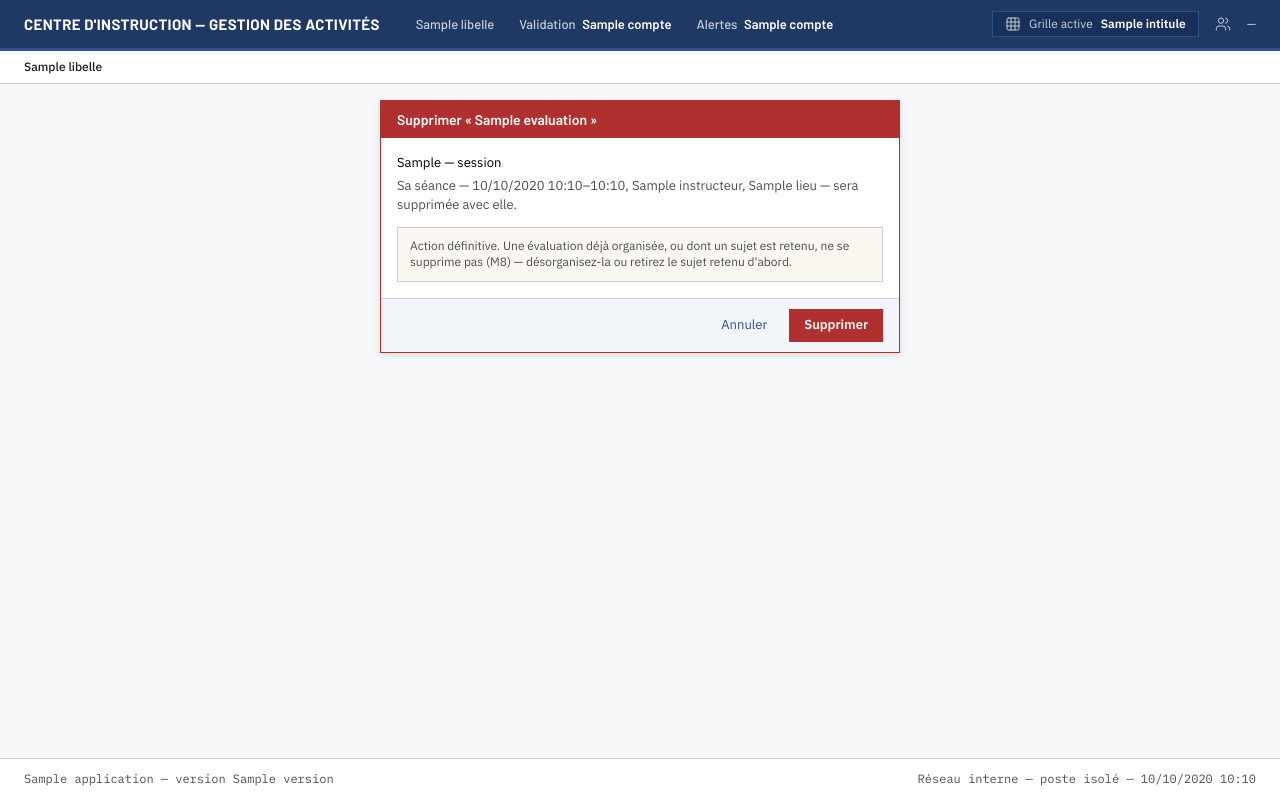
After one commit to Cissemamoudou10/projet-cit, a Django app: template app/evaluations/templates/evaluations/evaluation_confirmer_suppression.html in a window 1280 px wide. The commit adds this page. Run offline with Django 5.2, Linux system fonts and the light colour scheme; the template is opened without the code that fills it: most values are stand-ins (such as "Sample title", 1, 10 or a date in 2020).

Commit message:
Expose la suppression d'une évaluation, corrige le changement de sujet retenu (L5-L6)
RECETTE-02, B-A2 (US-EVAL-01 c.8, D-240) : ServiceEvaluation.supprimer
existait en entier (séance de contrôle supprimée avec elle, refus si
organisée ou sujet retenu) — seule l'exposition écran manquait. Ajoute
vue_confirmer_suppression_evaluation (confirmation explicite BNF-09,
même patron que objectif_pedagogique_confirmer_suppression.html, nommant
l'évaluation et sa séance), l'URL et le bouton sur evaluation_detail.html.

RECETTE-02, B-A4 (US-EVAL-03 c.4/c.5) : sur sujets.html, le formulaire
« changer_retenu_sujet » (motif obligatoire, RG-50 bis) était rendu sur
la ligne du sujet DÉJÀ retenu (self-référentiel, sans effet — ancien
résolvait à None côté service) ; la ligne du sujet B tombait sur
« retenir_sujet » seul, refusé par le service dès qu'un sujet est déjà
retenu. Le formulaire correct s'affiche désormais sur la ligne NON
retenue, seulement quand un autre sujet est déjà retenu
(un_sujet_retenu, calculé une fois côté vue) ; sinon la retenue initiale
reste proposée normalement (premier choix, confirmation si un seul
sujet).

Co-Authored-By: Claude Sonnet 5 <noreply@anthropic.com>
Claude-Session: https://claude.ai/code/session_01N9FCg6A8fkfw5ggkFjDRXj

```diff
--- /dev/null
+++ b/app/evaluations/templates/evaluations/evaluation_confirmer_suppression.html
@@ -0,0 +1,41 @@
+{% extends "noyau/base.html" %}
+
+{% block titre %}Supprimer une évaluation — {{ block.super }}{% endblock %}
+
+{% block contenu %}
+<dialog open aria-labelledby="titre-dialogue"
+        class="w-[520px] animate-ouvrir border border-etat-ecart bg-fond-bloc p-0
+               shadow-superpose backdrop:bg-encre/45">
+  <!-- arbitraire : w-[520px], largeur fixe de dialogue -->
+  <form method="post">
+    {% csrf_token %}
+    <p id="titre-dialogue"
+       class="flex items-center gap-2 bg-etat-ecart px-4 py-2 font-titre text-base
+              font-semibold text-blanc">
+      Supprimer « {{ evaluation }} »
+    </p>
+    <div class="px-4 py-4 text-sm">
+      <p>{{ evaluation.get_type_display }} — {% if evaluation.session_id %}session {{ evaluation.session }}{% else %}brigade {{ evaluation.brigade }}{% endif %}</p>
+      {% if evaluation.seance_id %}
+        <p class="mt-1 text-gris-lecture">
+          Sa séance — {{ evaluation.seance.debut|date:"d/m/Y H:i" }}–{{ evaluation.seance.fin|date:"H:i" }},
+          {{ evaluation.seance.instructeur }}{% if evaluation.seance.lieu %}, {{ evaluation.seance.lieu }}{% endif %} —
+          sera supprimée avec elle.
+        </p>
+      {% endif %}
+      <p class="mt-3 border border-gris-trait bg-sable px-3 py-2.5 text-xs text-gris-lecture">
+        Action définitive. Une évaluation déjà organisée, ou dont un sujet est retenu, ne se
+        supprime pas (M8) — désorganisez-la ou retirez le sujet retenu d'abord.
+      </p>
+    </div>
+    <div class="flex justify-end gap-2 border-t border-gris-trait bg-fond-bande px-4 py-2.5">
+      <a href="{{ url_annuler }}" class="inline-flex items-center px-3.5 py-1.5 text-sm text-marine-700">
+        Annuler</a>
+      <button type="submit"
+              class="inline-flex items-center gap-2 border border-etat-ecart bg-etat-ecart
+                     px-3.5 py-1.5 text-sm font-semibold text-blanc
+                     transition-colors duration-survol hover:bg-etat-ecart-fonce">Supprimer</button>
+    </div>
+  </form>
+</dialog>
+{% endblock %}
--- a/app/evaluations/urls.py
+++ b/app/evaluations/urls.py
@@ -19,6 +19,11 @@ urlpatterns = [
         "evaluations/<int:pk>/modifier-date/",
         views.vue_modifier_date_certificative,
         name="modifier_date_certificative",
+    ),
+    path(
+        "evaluations/<int:pk>/supprimer/",
+        views.vue_confirmer_suppression_evaluation,
+        name="confirmer_suppression_evaluation",
     ),
     path(
         "evaluations/sessions/<int:session_pk>/moyennes/",
--- a/app/evaluations/views_sujets.py
+++ b/app/evaluations/views_sujets.py
@@ -81,6 +81,11 @@ def vue_sujets(request, pk):
             "formulaire_retenir": FormulaireRetenirSujet(),
             "formulaire_changer": FormulaireChangerRetenu(),
             "url_liste": reverse("evaluations:detail_evaluation", args=[pk]),
+            # B-A4, prompt 61 : décide, par sujet NON retenu, s'il propose la
+            # retenue initiale (`retenir_sujet`, rien n'est encore retenu) ou
+            # le changement (`changer_retenu_sujet`, motif obligatoire,
+            # RG-50 bis) — jamais les deux, jamais sur la ligne DÉJÀ retenue.
+            "un_sujet_retenu": any(sujet.retenu for sujet in sujets),
         },
     )
 
```
Also changed, not shown: app/evaluations/templates/evaluations/evaluation_detail.html (+8 -0 lines), app/evaluations/templates/evaluations/sujets.html (+11 -9 lines), app/evaluations/tests/test_sujets_ecran.py (+49 -0 lines), app/evaluations/tests/test_suppression_evaluation.py (+44 -0 lines), app/evaluations/views.py (+27 -0 lines).
